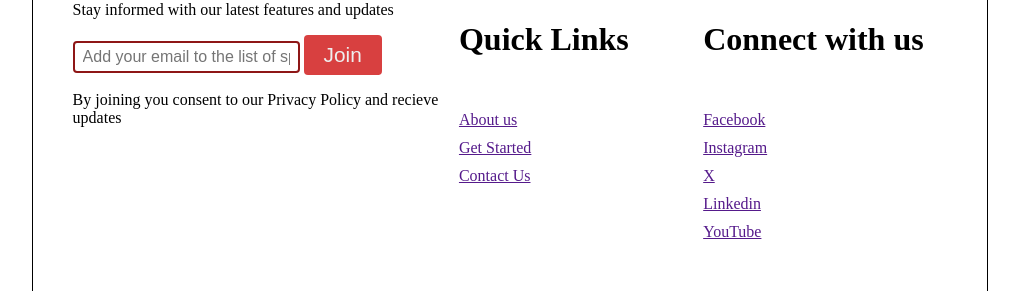
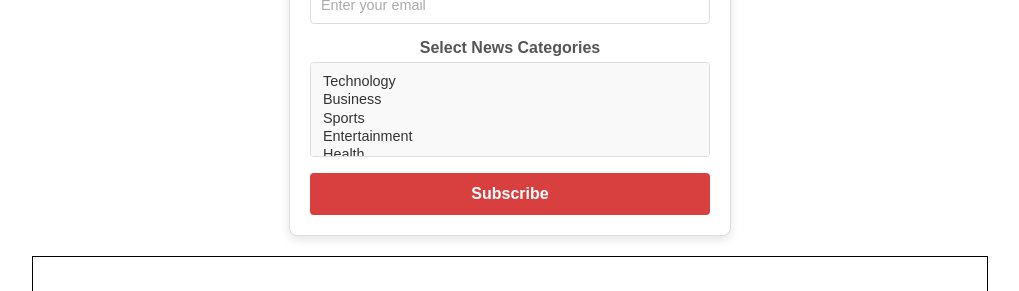
Before and after one commit to CodeNaveen-in/NewsSieve, a plain HTML site: page contactus.html in a window 1280 px wide. Shown: the part 388-679 px from the top of the page, without its empty margins (130-1149 px from the left). Drawn offline with Linux system fonts and the light colour scheme.

Commit message:
CSS 5th upgrade

```diff
--- a/contactus.html
+++ b/contactus.html
@@ -22,7 +22,26 @@
     </header>
 
     <h1>Contact Us</h1>
-    <p>Lorem, ipsum dolor sit amet consectetur adipisicing elit. Voluptatum temporibus eius, quod cumque id assumenda, unde saepe doloremque facilis fugiat itaque tempore ex eveniet accusantium eaque nostrum officia nisi placeat.</p>
+
+    <!-- New Form -->
+    <form class="subscribe-form" action="/submit-news-preferences" method="POST">
+        <h2>Subscribe to News Updates</h2>
+        <label for="email">Email Address</label>
+        <input type="email" id="email" name="email" placeholder="Enter your email" required>
+
+        <label for="categories">Select News Categories</label>
+        <select id="categories" name="categories[]" multiple required>
+            <option value="technology">Technology</option>
+            <option value="business">Business</option>
+            <option value="sports">Sports</option>
+            <option value="entertainment">Entertainment</option>
+            <option value="health">Health</option>
+            <option value="science">Science</option>
+            <option value="world">World News</option>
+        </select>
+
+        <button type="submit">Subscribe</button>
+    </form>
 
     <footer>
         <div class="footer_CTA">
@@ -35,7 +54,7 @@
                     <input type="email" name="" id="" placeholder="Add your email to the list of spam free users">
                     <button>Join</button>
                 </div>
-                <p>By joining you consent to our Privacy Policy and recieve updates</p>
+                <p>By joining you consent to our Privacy Policy and receive updates</p>
             </div>
         </div>
         <div class="footer_links">
@@ -52,7 +71,6 @@
                 <a href="">X</a>
                 <a href="">Linkedin</a>
                 <a href="">YouTube</a>
-
             </div>
         </div>
     </footer>
--- a/static/style.css
+++ b/static/style.css
@@ -109,9 +109,9 @@ input{
     box-shadow: 0 8px 16px rgb(216, 64, 64); /* Stronger shadow on hover */
 }
 
-.Card image{
+.Card img{
     height: 200px;
-    width: 400px;
+    width: auto;
 }
 
 h5{
@@ -197,6 +197,97 @@ h5{
     vertical-align: bottom;
 }
 
+/* Styling for the subscribe form */
+.subscribe-form {
+    background-color: #ffffff; /* White background for clarity */
+    border: 1px solid #ddd; /* Subtle border */
+    border-radius: 8px; /* Smooth corners */
+    box-shadow: 0 4px 8px rgba(0, 0, 0, 0.1); /* Drop shadow for elevation */
+    padding: 20px; /* Inner padding for spacing */
+    width: 100%;
+    max-width: 400px; /* Limit width for better design */
+    margin: 20px auto; /* Center form horizontally */
+    font-family: 'Arial', sans-serif; /* Brand-consistent font */
+    color: #333; /* Neutral text color */
+  }
+
+  /* Form title */
+  .subscribe-form h2 {
+    font-size: 1.5rem; /* Larger heading for emphasis */
+    color: #8E1616; /* Primary brand color */
+    text-align: center;
+    margin-bottom: 20px;
+  }
+
+  /* Form labels */
+  .subscribe-form label {
+    font-size: 1rem; /* Standard readable font size */
+    color: #555; /* Neutral color for labels */
+    font-weight: bold;
+    margin-bottom: 5px;
+    display: block;
+  }
+
+  /* Input fields */
+  .subscribe-form input[type="email"],
+  .subscribe-form select {
+    width: 100%;
+    padding: 10px;
+    font-size: 0.9rem;
+    border: 1px solid #ddd; /* Subtle border */
+    border-radius: 4px;
+    margin-bottom: 15px;
+    box-sizing: border-box; /* Ensure padding doesn't affect width */
+    color: #333;
+  }
+
+  /* Placeholder text */
+  .subscribe-form input::placeholder {
+    color: #aaa; /* Lighter placeholder text */
+  }
+
+  /* Dropdown (select) styling */
+  .subscribe-form select {
+    background-color: #f9f9f9; /* Light background */
+    color: #333;
+    font-family: inherit; /* Consistent font */
+  }
+
+  /* Submit button */
+  .subscribe-form button {
+    background-color: #D84040; /* Primary brand color */
+    color: #ffffff; /* White text for contrast */
+    border: none;
+    padding: 12px 20px;
+    font-size: 1rem;
+    border-radius: 4px;
+    cursor: pointer;
+    width: 100%; /* Full width button */
+    font-weight: bold;
+    transition: background-color 0.3s ease; /* Smooth hover effect */
+  }
+
+  /* Hover effect for the button */
+  .subscribe-form button:hover {
+    background-color: #0056b3; /* Darker shade of the primary color */
+  }
+
+  /* Responsive adjustments */
+  @media (max-width: 768px) {
+    .subscribe-form {
+      padding: 15px;
+    }
+
+    .subscribe-form h2 {
+      font-size: 1.3rem;
+    }
+
+    .subscribe-form button {
+      font-size: 0.9rem;
+    }
+  }
+
+
 footer{
     display: grid;
     grid-template-columns: 3fr 4fr;
```
Also changed, not shown: aboutus.html (+35 -10 lines), templates/index.html (+7 -1 lines).
